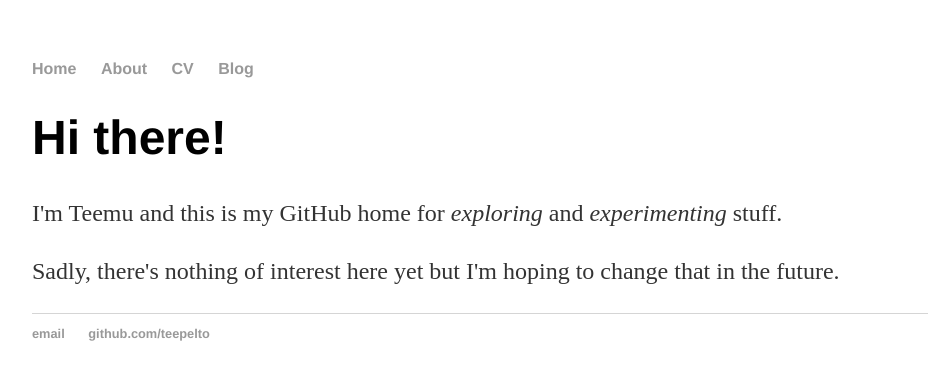
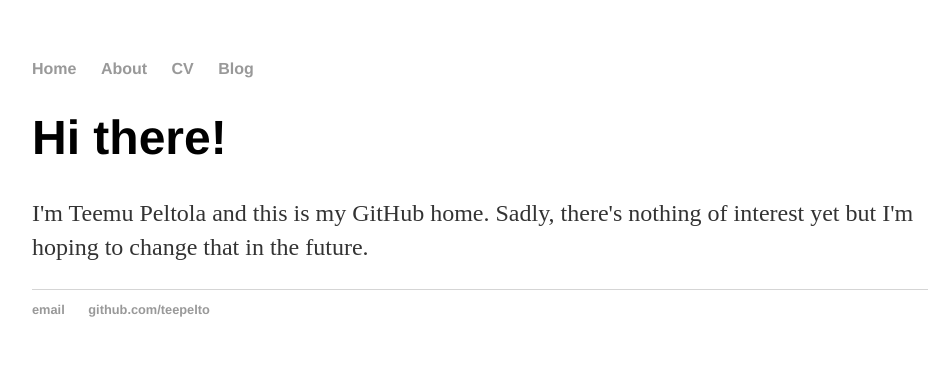
Before and after one commit to teepelto/teepelto.github.io, a Jekyll site: the page built from index.html, in a window 1280 px wide. Shown: the top 380 px of the page, without its empty margins (160-1103 px from the left). Built offline with Jekyll 4.4.1, drawn with Linux system fonts in a browser that asks for light colours.

Commit message:
Update index.html
Change to use the default layout.

```diff
--- a/index.html
+++ b/index.html
@@ -1,31 +1,8 @@
-<!DOCTYPE html>
-<html>
-	<head>
-		<title>Teemu Peltola</title>
-		<!-- link to main stylesheet -->
-		<link rel="stylesheet" type="text/css" href="/css/main.css">
-	</head>
-	<body>
-		<nav>
-    		<ul>
-        		<li><a href="/">Home</a></li>
-	        	<li><a href="/about">About</a></li>
-        		<li><a href="/cv">CV</a></li>
-        		<li><a href="/blog">Blog</a></li>
-    		</ul>
-		</nav>
-		<div class="container">
-    		<div class="blurb">
-        		<h1>Hi there!</h1>
-				    <p>I'm Teemu and this is my GitHub home for <em>exploring</em> and <em>experimenting</em> stuff.</p>
-            <p>Sadly, there's nothing of interest here yet but I'm hoping to change that in the future.</p>
-    		</div><!-- /.blurb -->
-		</div><!-- /.container -->
-		<footer>
-    		<ul>
-        		<li><a href="mailto:teepelto@gmail.com">email</a></li>
-        		<li><a href="https://github.com/teepelto">github.com/teepelto</a></li>
-			</ul>
-		</footer>
-	</body>
-</html>
+---
+layout: default
+title: Tea Field
+---
+<div class="blurb">
+	<h1>Hi there!</h1>
+	<p>I'm Teemu Peltola and this is my GitHub home. Sadly, there's nothing of interest yet but I'm hoping to change that in the future.</a></p>
+</div><!-- /.blurb -->
```
